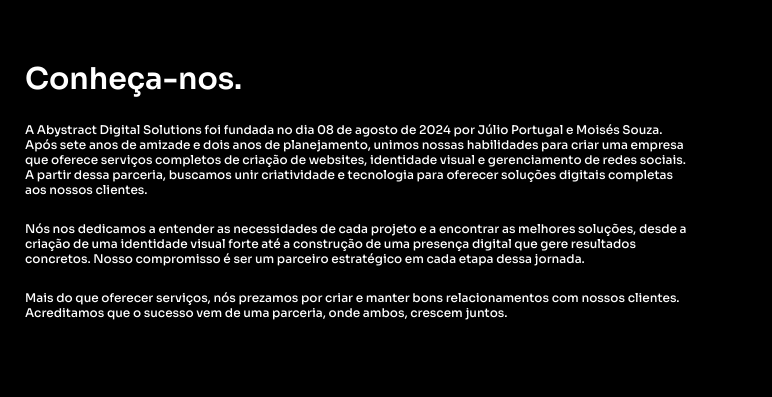
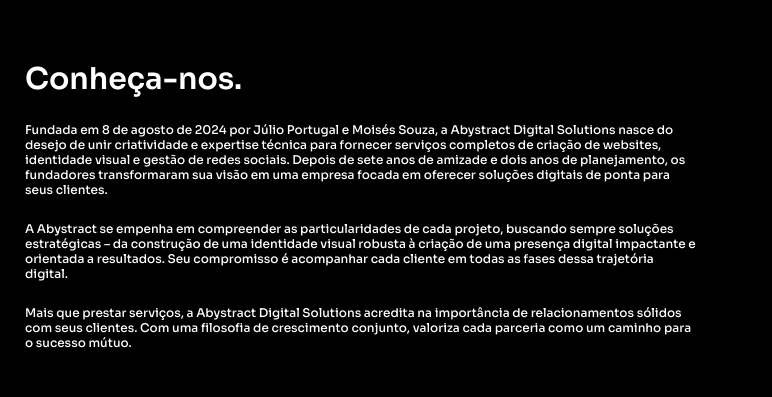
Before and after one commit to moises1223/AbystractV2, a plain HTML site: page Public_html/index.html in a window 1280 px wide. Shown: the part 1060-1457 px from the top of the page, 0-772 px from the left. Drawn offline with nearby package versions, Linux system fonts and the light colour scheme.

Commit message:
texto mudado

```diff
--- a/Public_html/index.html
+++ b/Public_html/index.html
@@ -26,7 +26,7 @@
         !function (f, b, e, v, n, t, s) {
             if (f.fbq) return; n = f.fbq = function () {
                 n.callMethod ?
-                n.callMethod.apply(n, arguments) : n.queue.push(arguments)
+                    n.callMethod.apply(n, arguments) : n.queue.push(arguments)
             };
             if (!f._fbq) f._fbq = n; n.push = n; n.loaded = !0; n.version = '2.0';
             n.queue = []; t = b.createElement(e); t.async = !0;
@@ -120,19 +120,19 @@
 
                 <div class="block1">
                     <h2 class="title leftToRight"> Conheça-nos. </h2>
-                    <p class="sub sub-1 leftToRight">A Abystract Digital Solutions foi fundada no dia 08 de agosto de
-                        2024 por Júlio Portugal e Moisés Souza. Após sete anos de amizade e dois anos de planejamento,
-                        unimos nossas habilidades para criar uma empresa que oferece serviços completos de criação de
-                        websites, identidade visual e gerenciamento de redes sociais. A partir dessa parceria, buscamos
-                        unir criatividade e tecnologia para oferecer soluções digitais completas aos nossos clientes.
+                    <p class="sub sub-1 leftToRight">Fundada em 8 de agosto de 2024 por Júlio Portugal e Moisés Souza, a
+                        Abystract Digital Solutions nasce do desejo de unir criatividade e expertise técnica para
+                        fornecer serviços completos de criação de websites, identidade visual e gestão de redes sociais.
+                        Depois de sete anos de amizade e dois anos de planejamento, os fundadores transformaram sua
+                        visão em uma empresa focada em oferecer soluções digitais de ponta para seus clientes.
                     </p>
-                    <p class="sub sub-2 leftToRight">Nós nos dedicamos a entender as necessidades de cada projeto e a
-                        encontrar as melhores soluções, desde a criação de uma identidade visual forte até a construção
-                        de uma presença digital que gere resultados concretos. Nosso compromisso é ser um parceiro
-                        estratégico em cada etapa dessa jornada.</p>
-                    <p class="sub sub-3 leftToRight">Mais do que oferecer serviços, nós prezamos por criar e manter bons
-                        relacionamentos com nossos clientes. Acreditamos que o sucesso vem de uma parceria, onde ambos,
-                        crescem juntos.</p>
+                    <p class="sub sub-2 leftToRight">A Abystract se empenha em compreender as particularidades de cada
+                        projeto, buscando sempre soluções estratégicas – da construção de uma identidade visual robusta
+                        à criação de uma presença digital impactante e orientada a resultados. Seu compromisso é
+                        acompanhar cada cliente em todas as fases dessa trajetória digital.</p>
+                    <p class="sub sub-3 leftToRight">Mais que prestar serviços, a Abystract Digital Solutions acredita
+                        na importância de relacionamentos sólidos com seus clientes. Com uma filosofia de crescimento
+                        conjunto, valoriza cada parceria como um caminho para o sucesso mútuo.</p>
 
                     <div class="profile-cards">
                         <div class="profile profile-1">
@@ -326,8 +326,8 @@
 
                             <div class="block">
                                 <input required class="form-name" type="text" name="nome" id="" placeholder="Seu nome">
-                                <input required class="form-numero" type="tel" maxlength="15" onkeyup="handlePhone(event)"
-                                    placeholder="Número">
+                                <input required class="form-numero" type="tel" maxlength="15"
+                                    onkeyup="handlePhone(event)" placeholder="Número">
                             </div>
 
                             <input required class="form-email" type="email" name="email" id="" placeholder="Seu Email">
```
